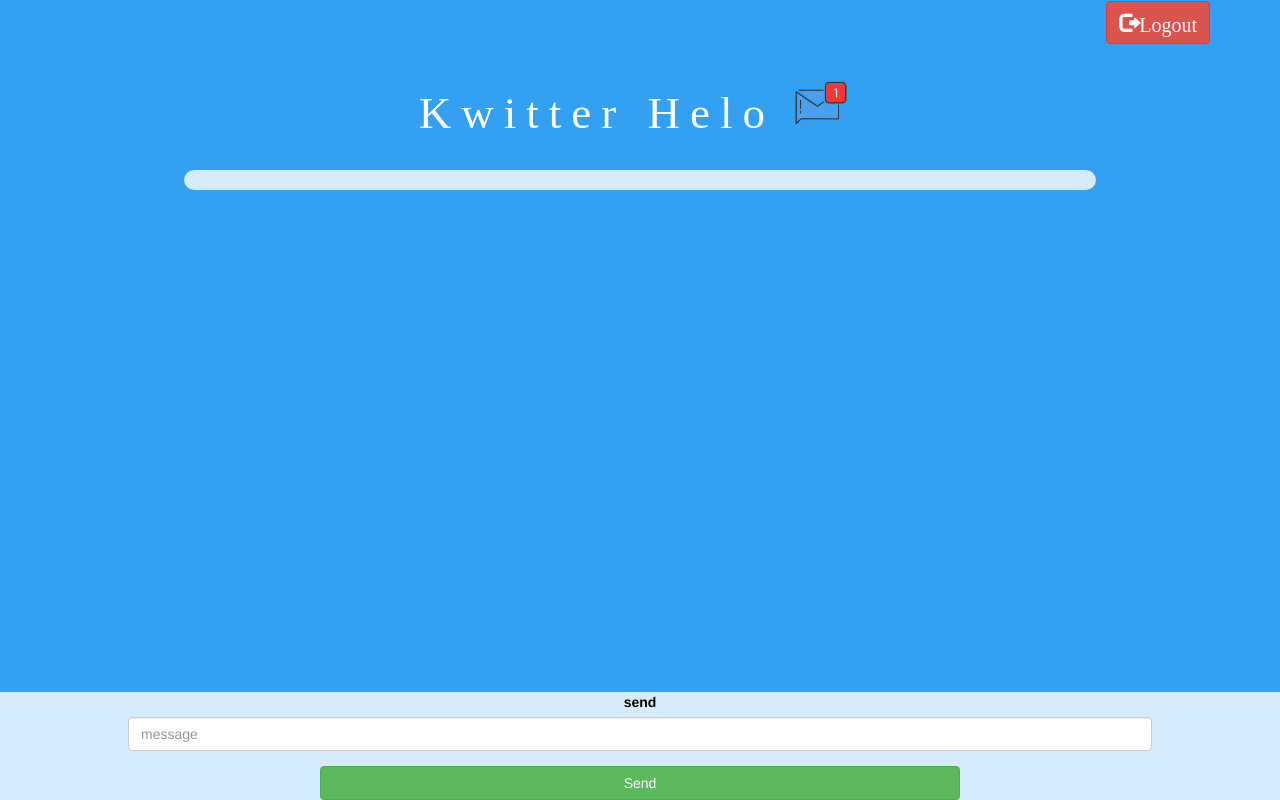
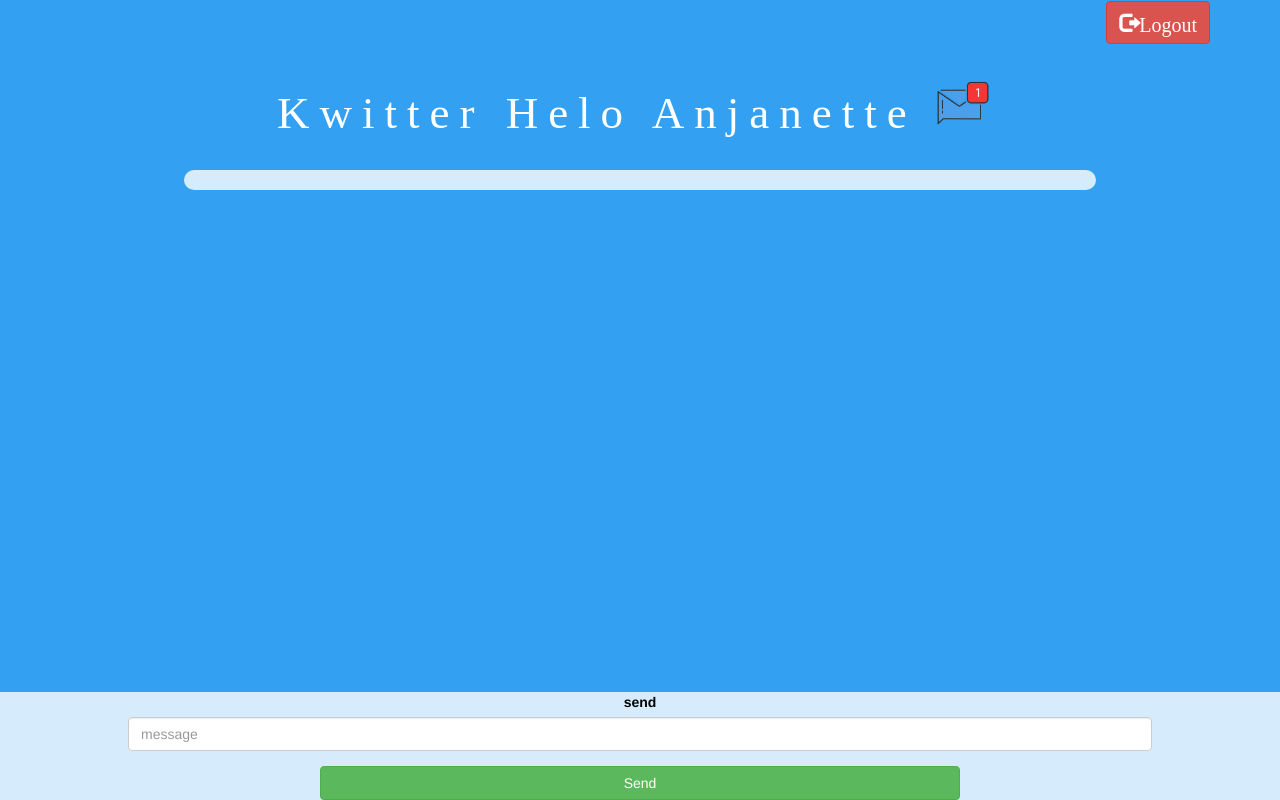
Before and after one commit to AGirlthatlovesAnimeandSketching/wert, a plain HTML site: page kwitter_page.html in a window 1280 px wide. Drawn offline with nearby package versions, Linux system fonts and the light colour scheme.

Commit message:
adding heading changes

```diff
--- a/kwitter_page.html
+++ b/kwitter_page.html
@@ -21,7 +21,7 @@
     <center>
 
         <h1 class="header">
-			Kwitter	Helo
+			Kwitter	Helo Anjanette
 			<sup>
 				<img src="m2.png">
 			</sup>
```
